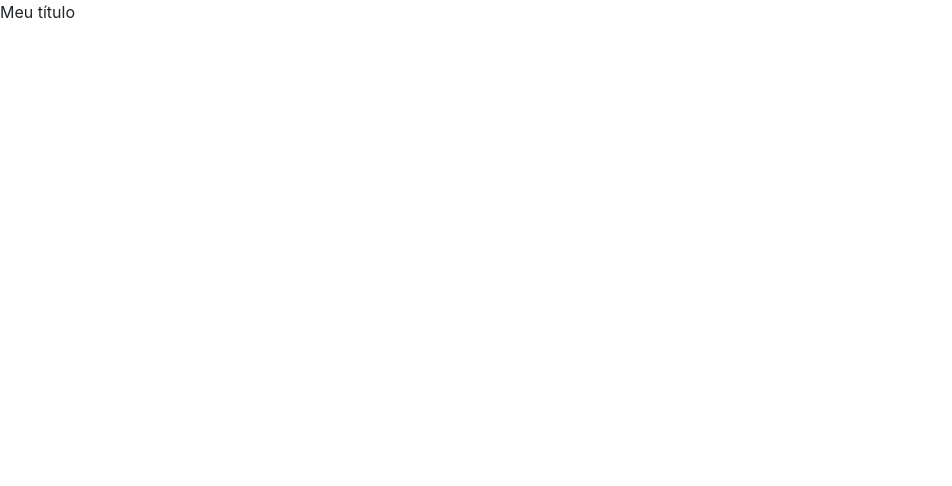
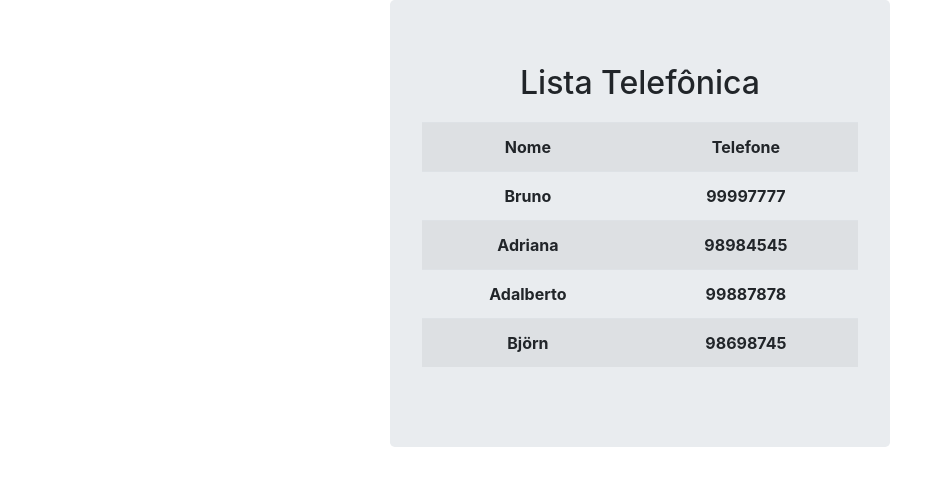
Before and after one commit to brunohgv/lista-telefonica, a plain HTML site: page index.html in a window 1280 px wide. Shown: the whole page, without its empty margins (0-952 px from the left). Drawn offline with nearby package versions, Linux system fonts and the light colour scheme.

Commit message:
Lista telefones completa

```diff
--- a/index.html
+++ b/index.html
@@ -5,6 +5,7 @@
   <meta name="viewport" content="width=device-width, initial-scale=1.0">
   <meta http-equiv="X-UA-Compatible" content="ie=edge">
   <link rel="stylesheet" href="https://stackpath.bootstrapcdn.com/bootstrap/4.1.3/css/bootstrap.min.css" integrity="sha384-MCw98/SFnGE8fJT3GXwEOngsV7Zt27NXFoaoApmYm81iuXoPkFOJwJ8ERdknLPMO" crossorigin="anonymous">
+  <link rel="stylesheet" href="styles/style.css">
   <script src="node_modules/angular/angular.min.js"></script>
 
   <script src="js/app.js"></script>
@@ -14,7 +15,19 @@
 <body>
 
   <div ng-controller="listaTelefonicaCtrl">
-    {{ titulo }}
+    <div class="jumbotron">
+      <h2 ng-bind="titulo"></h2>
+      <table class="table table-striped">
+        <tr>
+          <th>Nome</th>
+          <th>Telefone</th>
+        </tr>
+        <tr ng-repeat="contato in contatos">
+          <th>{{contato.nome}}</th>
+          <th>{{contato.telefone}}</th>
+        </tr>
+      </table>
+    </div>
   </div>
 
   <script src="https://code.jquery.com/jquery-3.3.1.slim.min.js" integrity="sha384-q8i/X+965DzO0rT7abK41JStQIAqVgRVzpbzo5smXKp4YfRvH+8abtTE1Pi6jizo" crossorigin="anonymous"></script>
--- a/js/lista-telefonica/lista-telefonica.controller.js
+++ b/js/lista-telefonica/lista-telefonica.controller.js
@@ -1,5 +1,12 @@
 angular
 .module("listaTelefonica")
 .controller("listaTelefonicaCtrl", function ($scope) {
-  $scope.titulo = "Meu título"
+  $scope.titulo = "Lista Telefônica"
+
+  $scope.contatos = [
+    {nome: "Bruno", telefone: "99997777"},
+    {nome: "Adriana", telefone: "98984545"},
+    {nome: "Adalberto", telefone: "99887878"},
+    {nome: "Björn", telefone: "98698745"},
+  ]
 })
--- /dev/null
+++ b/styles/style.css
@@ -0,0 +1,11 @@
+.jumbotron {
+  width: 500px;
+  text-align: center;
+  align-content: center;
+  margin-left: auto;
+  margin-right: auto;
+}
+
+.table {
+  margin-top: 20px;
+}
```
